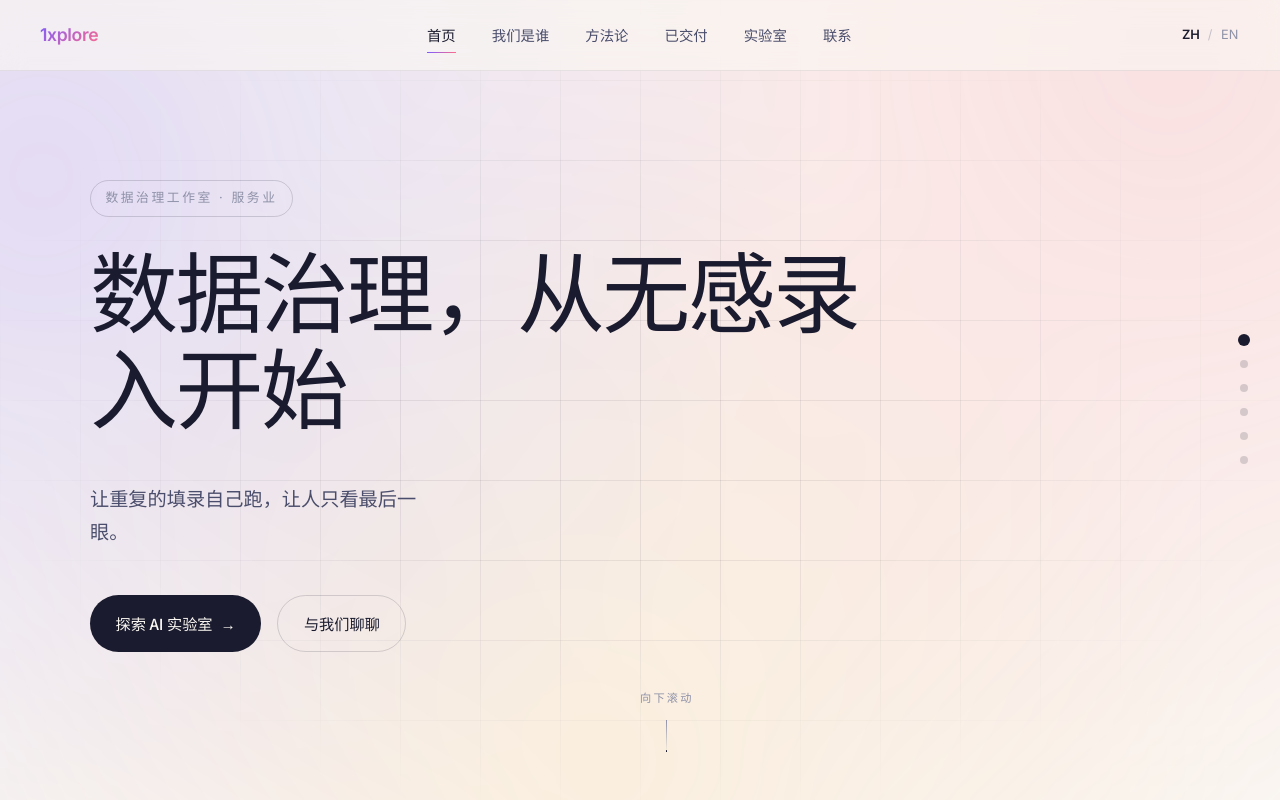
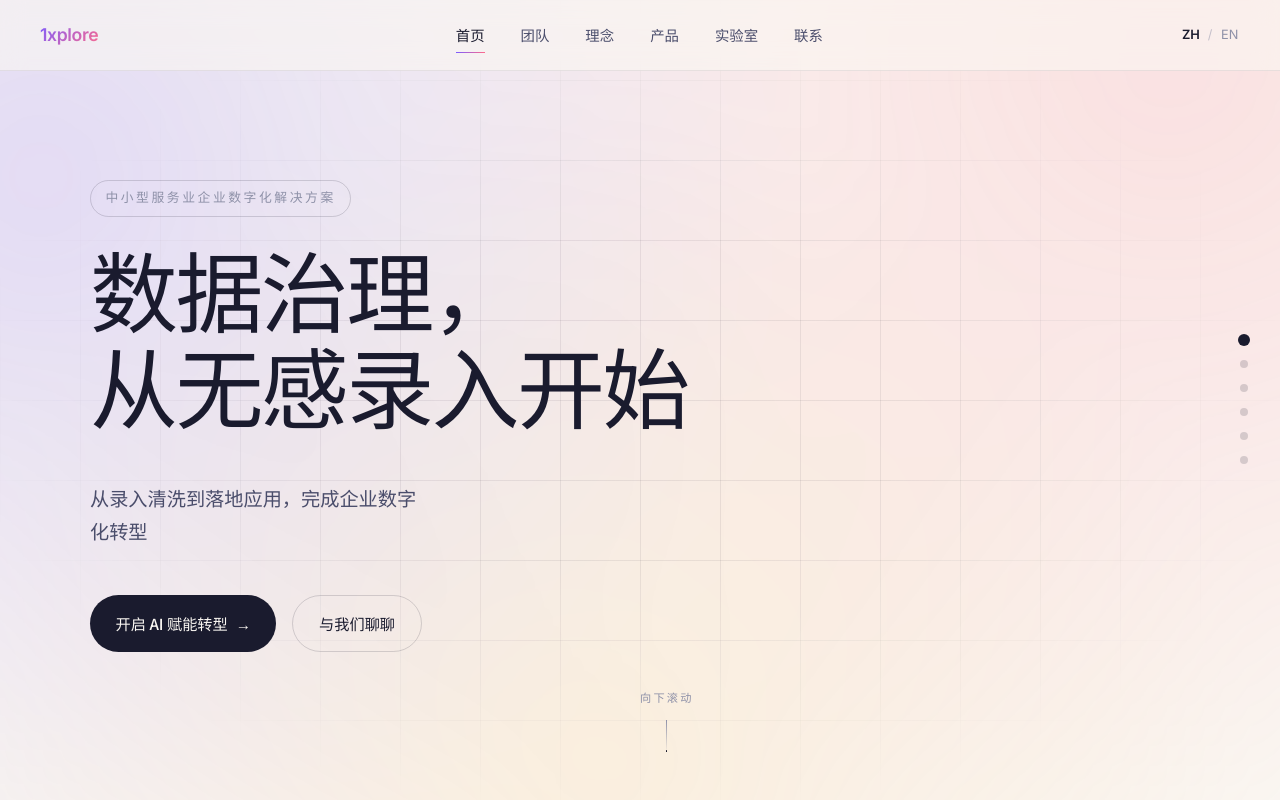
Before and after one commit to 1xplore/Test10-1xplore.cn, a plain HTML site: page index.html in a window 1280 px wide. Drawn offline with Linux system fonts and the light colour scheme.

Commit message:
细节调整：导航文案、Hero 标题分行、副标与 CTA
- 导航：团队/Team、理念/Method、产品/Service
- Hero eyebrow：中小型服务业企业数字化解决方案
- Hero 标题：在逗号处分两行
- Hero 副标：从录入清洗到落地应用，完成企业数字化转型
- 主 CTA：开启 AI 赋能转型（跳转至 #work）

```diff
--- a/index.html
+++ b/index.html
@@ -27,13 +27,13 @@
         <span class="lang-zh">首页</span><span class="lang-en">Home</span>
       </a></li>
       <li><a href="#about">
-        <span class="lang-zh">我们是谁</span><span class="lang-en">Who</span>
+        <span class="lang-zh">团队</span><span class="lang-en">Team</span>
       </a></li>
       <li><a href="#method">
-        <span class="lang-zh">方法论</span><span class="lang-en">Method</span>
+        <span class="lang-zh">理念</span><span class="lang-en">Method</span>
       </a></li>
       <li><a href="#work">
-        <span class="lang-zh">已交付</span><span class="lang-en">Work</span>
+        <span class="lang-zh">产品</span><span class="lang-en">Service</span>
       </a></li>
       <li><a href="#labs">
         <span class="lang-zh">实验室</span><span class="lang-en">Labs</span>
@@ -57,25 +57,25 @@
     <section id="hero" class="section hero-section">
       <div class="hero-content">
         <div class="hero-eyebrow" data-reveal>
-          <span class="lang-zh">数据治理工作室 · 服务业</span>
-          <span class="lang-en">Data governance studio · For services</span>
+          <span class="lang-zh">中小型服务业企业数字化解决方案</span>
+          <span class="lang-en">Digital transformation for service SMBs</span>
         </div>
         <h1 class="hero-title" data-reveal>
           <span class="lang-zh" id="heroTitleZh">
-            <span class="char">数</span><span class="char">据</span><span class="char">治</span><span class="char">理</span><span class="char-sep">，</span><span class="char">从</span><span class="char">无</span><span class="char">感</span><span class="char">录</span><span class="char">入</span><span class="char">开</span><span class="char">始</span>
+            <span class="hero-line"><span class="char">数</span><span class="char">据</span><span class="char">治</span><span class="char">理</span><span class="char-sep">，</span></span><span class="hero-line"><span class="char">从</span><span class="char">无</span><span class="char">感</span><span class="char">录</span><span class="char">入</span><span class="char">开</span><span class="char">始</span></span>
           </span>
           <span class="lang-en hero-en-sub" id="heroTitleEn">
-            <span class="char">Data</span> <span class="char">governance,</span> <span class="char">starting</span> <span class="char">from</span> <span class="char">invisible</span> <span class="char">entry.</span>
+            <span class="hero-line"><span class="char">Data</span> <span class="char">governance,</span></span><span class="hero-line"><span class="char">starting</span> <span class="char">from</span> <span class="char">invisible</span> <span class="char">entry.</span></span>
           </span>
         </h1>
         <p class="hero-sub" data-reveal>
-          <span class="lang-zh">让重复的填录自己跑，让人只看最后一眼。</span>
-          <span class="lang-en">Repetition runs itself. The final say is yours.</span>
+          <span class="lang-zh">从录入清洗到落地应用，完成企业数字化转型</span>
+          <span class="lang-en">From data entry to live workflows — end-to-end digital transformation.</span>
         </p>
         <div class="hero-actions" data-reveal>
-          <a href="#labs" class="btn-primary">
-            <span class="lang-zh">探索 AI 实验室</span>
-            <span class="lang-en">Explore Labs</span>
+          <a href="#work" class="btn-primary">
+            <span class="lang-zh">开启 AI 赋能转型</span>
+            <span class="lang-en">Start AI transformation</span>
             <span class="btn-arrow">→</span>
           </a>
           <a href="#contact" class="btn-secondary">
--- a/styles.css
+++ b/styles.css
@@ -278,6 +278,9 @@ img, svg { display: block; max-width: 100%; }
   font-family: var(--font-serif-en);
   font-style: italic;
   font-weight: 400;
+}
+.hero-title .hero-line {
+  display: block;
 }
 .hero-title .char {
   display: inline-block;
```
